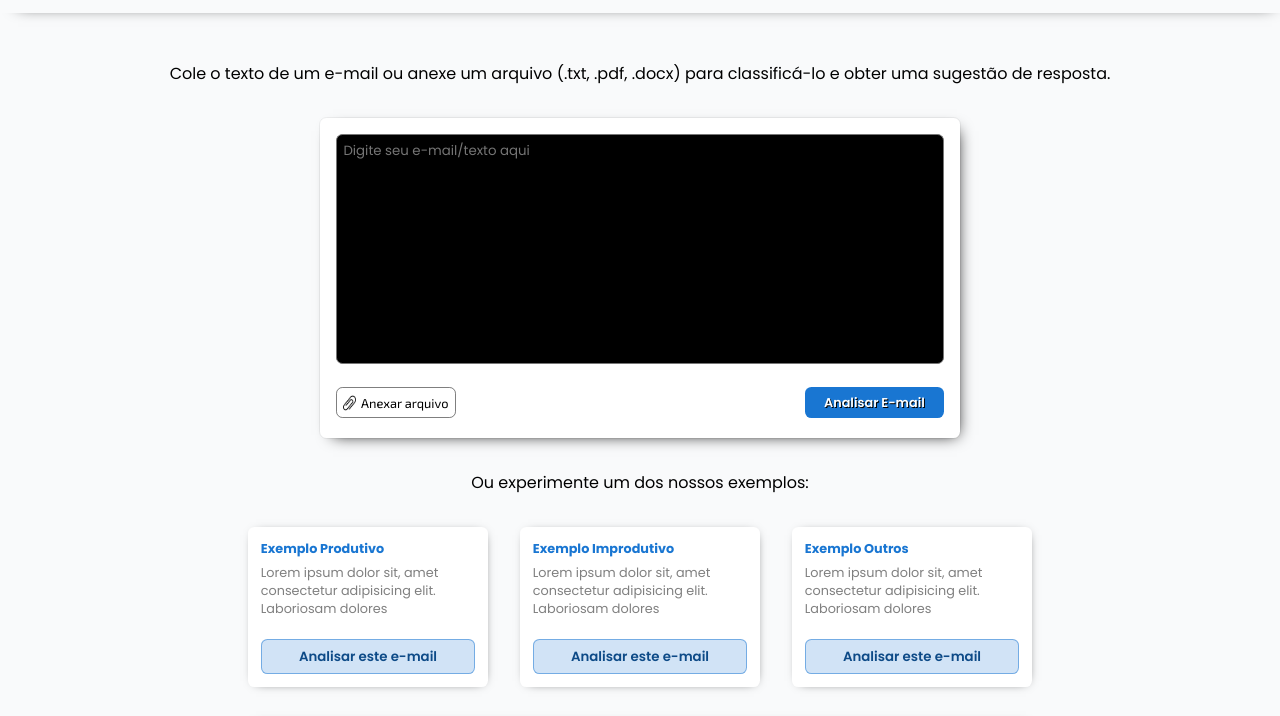
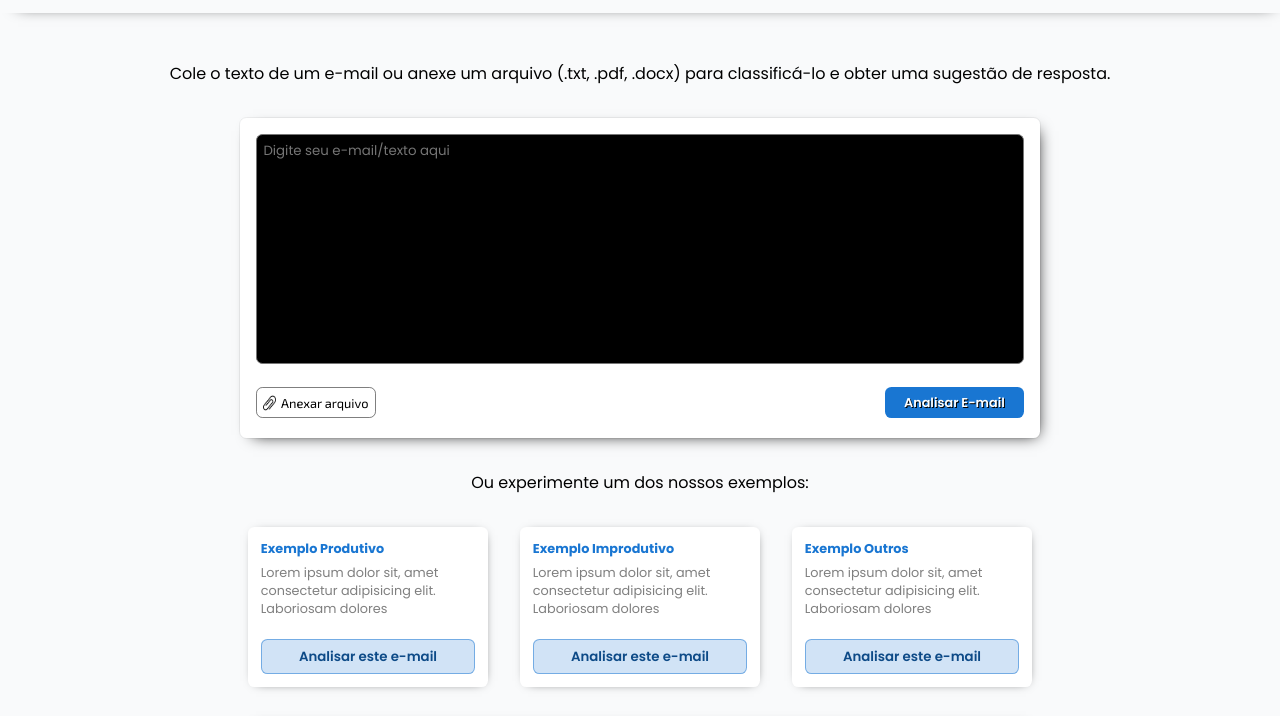
Before and after one commit to Ryotruuser/hermes.ai, a website built with Vite: page index.html in a window 1280 px wide. Shown: the part 67-783 px from the top of the page. Built offline with nearby package versions, Linux system fonts and the light colour scheme.

Commit message:
vw to rem adjustment on the form

```diff
--- a/src/style.css
+++ b/src/style.css
@@ -42,7 +42,7 @@ main {
   outline: 1px solid rgba(0, 0, 0, 0.05);
   border: 1rem solid #fff;
   box-shadow: 5px 5px 15px -8px #000000;
-  width: 50vw;
+  width: 50rem;
   height: 20rem;
   border-radius: .4rem;
   background-color: #fff;
```
